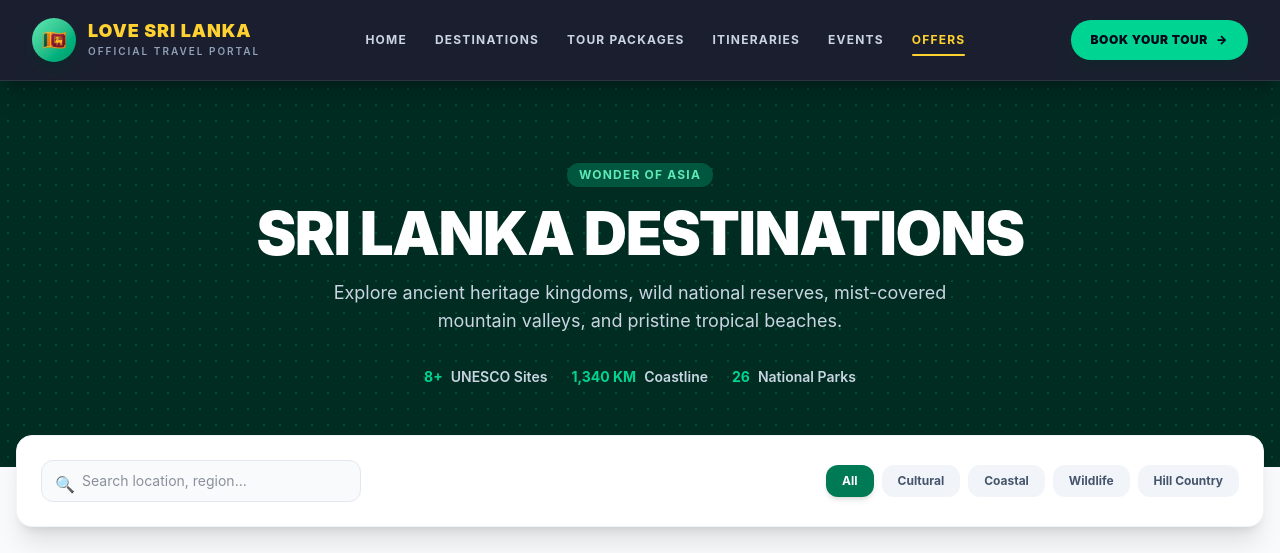
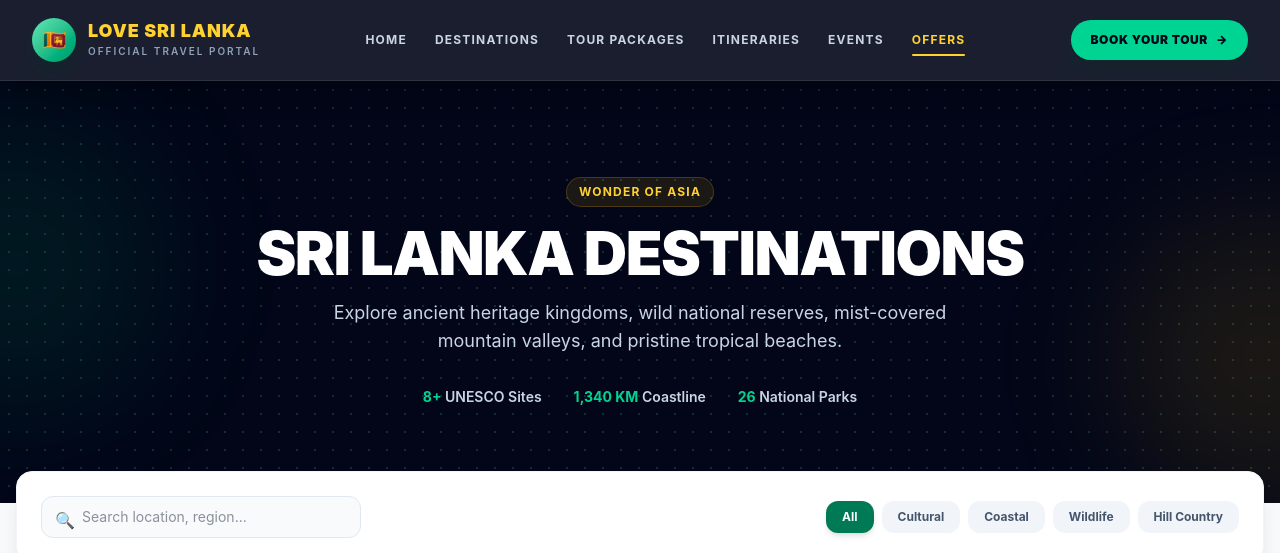
Before and after one commit to IsuruPromuditha/ishatravels, a React (Vite) app in the folder client/: page /offers in a window 1280 px wide. Shown: the top 553 px of the page. Built offline with nearby package versions, Linux system fonts and the light colour scheme.

Commit message:
destination header modification

```diff
--- a/client/src/pages/DestinationsPage.jsx
+++ b/client/src/pages/DestinationsPage.jsx
@@ -108,30 +108,29 @@ const DestinationsPage = () => {
     <div className="min-h-screen bg-slate-50 text-slate-800">
 
       {/* --- HERO HEADER --- */}
-      <section className="relative bg-emerald-950 py-20 px-4 text-white overflow-hidden">
-        <div className="absolute inset-0 opacity-20 bg-[radial-gradient(#10b981_1px,transparent_1px)] [background-size:16px_16px]"></div>
-        <div className="max-w-7xl mx-auto relative z-10 text-center">
-          <span className="inline-block px-3 py-1 bg-emerald-800/80 text-emerald-300 text-xs font-bold uppercase tracking-widest rounded-full mb-4">
+      <section className="relative isolate overflow-hidden bg-slate-950 px-4 py-20 text-white sm:py-24">
+  <div className="pointer-events-none absolute inset-0 opacity-20 [background-image:radial-gradient(#34d399_1px,transparent_1px)] [background-size:18px_18px]" />
+  <div className="pointer-events-none absolute -left-32 top-10 h-72 w-72 rounded-full bg-emerald-500/10 blur-3xl" />
+  <div className="pointer-events-none absolute -right-32 bottom-0 h-72 w-72 rounded-full bg-amber-400/10 blur-3xl" />
+
+  <div className="relative z-10 mx-auto max-w-7xl text-center">
+    <span className="mb-4 inline-flex rounded-full border border-amber-400/20 bg-amber-400/10 px-3 py-1.5 text-xs font-bold uppercase tracking-widest text-amber-300">
       Wonder of Asia
     </span>
-          <h1 className="text-4xl md:text-6xl font-black uppercase tracking-tight text-white">
+
+    <h1 className="text-4xl font-black uppercase tracking-tight text-white sm:text-5xl md:text-6xl">
       Sri Lanka Destinations
     </h1>
-          <p className="mt-4 text-slate-300 max-w-2xl mx-auto text-base sm:text-lg">
-            Explore ancient heritage kingdoms, wild national reserves, mist-covered mountain valleys, and pristine tropical beaches.
+
+    <p className="mx-auto mt-4 max-w-2xl text-base leading-7 text-slate-300 sm:text-lg">
+      Explore ancient heritage kingdoms, wild national reserves, mist-covered
+      mountain valleys, and pristine tropical beaches.
     </p>
 
-          {/* Quick Stats */}
-          <div className="mt-8 flex flex-wrap justify-center gap-6 text-slate-300 text-sm font-semibold">
-            <div className="flex items-center gap-2">
-              <span className="text-emerald-400 font-bold">8+</span> UNESCO Sites
-            </div>
-            <div className="flex items-center gap-2">
-              <span className="text-emerald-400 font-bold">1,340 KM</span> Coastline
-            </div>
-            <div className="flex items-center gap-2">
-              <span className="text-emerald-400 font-bold">26</span> National Parks
-            </div>
+    <div className="mt-8 flex flex-wrap justify-center gap-x-8 gap-y-4 text-sm font-semibold text-slate-300">
+      <div><span className="font-bold text-emerald-400">8+</span> UNESCO Sites</div>
+      <div><span className="font-bold text-emerald-400">1,340 KM</span> Coastline</div>
+      <div><span className="font-bold text-emerald-400">26</span> National Parks</div>
     </div>
   </div>
 </section>
```
Lines whose indentation alone changed are shown as unchanged.
